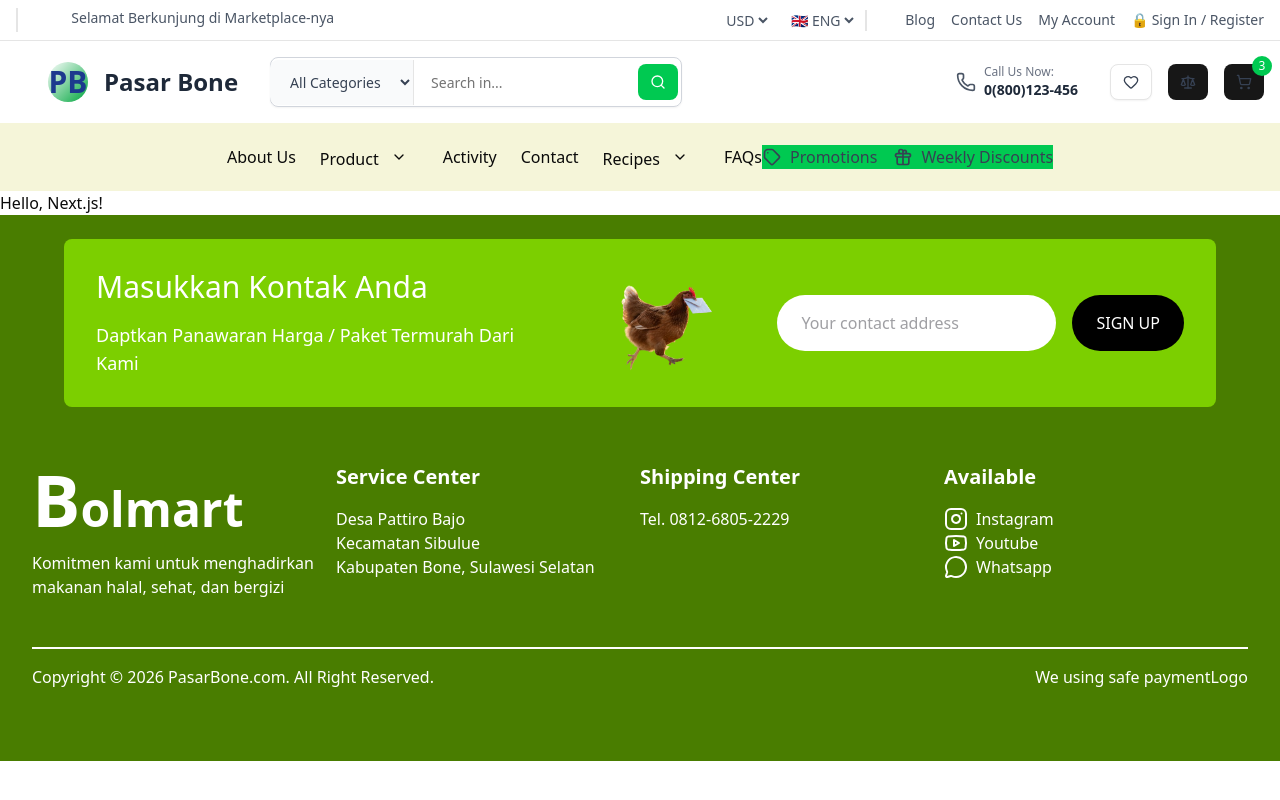
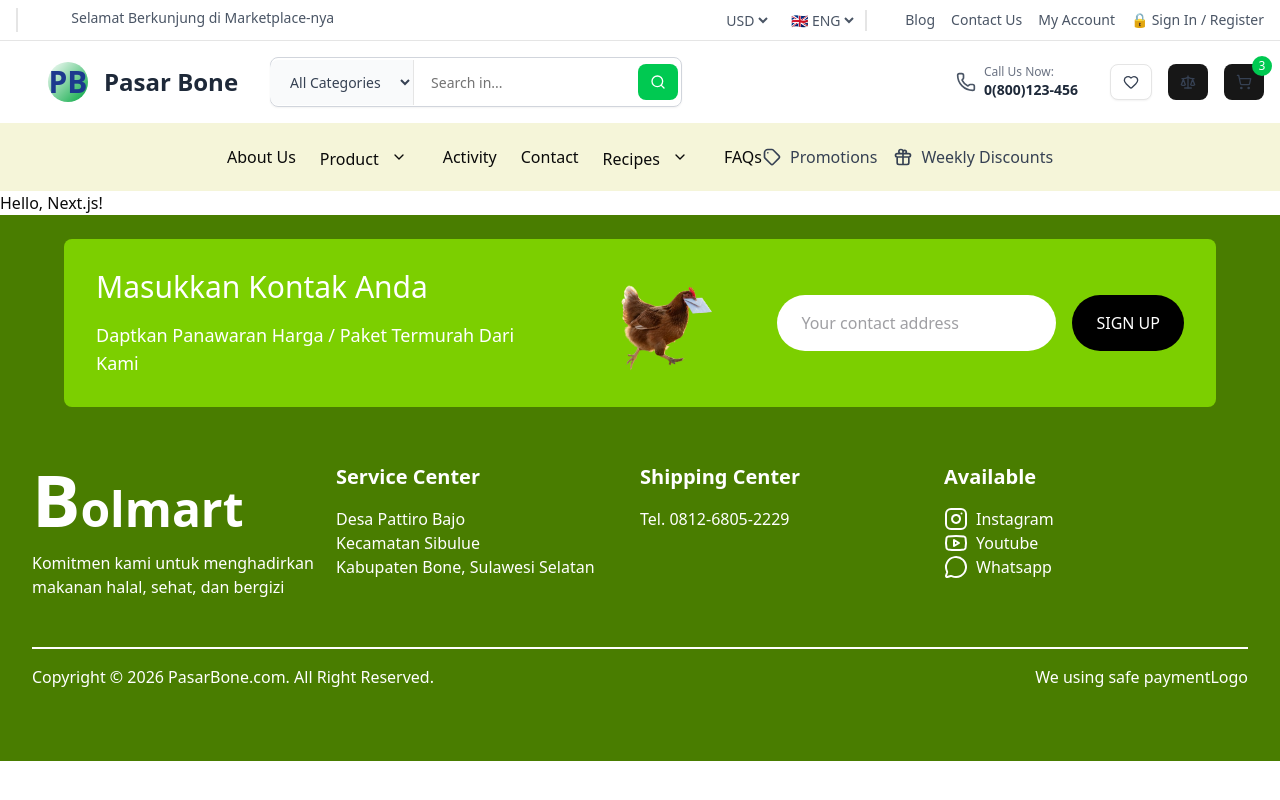
Before and after one commit to bahasacoder/pbfarm, a Next.js app: page / in a window 1280 px wide. Built offline with nearby package versions, Linux system fonts and the light colour scheme.

Commit message:
Refactor header menu layout and remove extra divs
Refactor header menu layout and remove extra divs

```diff
--- a/components/elements/header-menu.tsx
+++ b/components/elements/header-menu.tsx
@@ -80,7 +80,7 @@
 					</ul>
 				</nav>
 			</div>
-			<div className="flex flex-row bg-green-500">
+			<div className="flex flex-row">
 				<div className="flex items-center gap-4">
 							<a href="#" className="flex items-center gap-2 text-gray-700 hover:text-green-500 transition font-medium">
 								<svg className="w-5 h-5" fill="none" stroke="currentColor" viewBox="0 0 24 24">
@@ -99,12 +99,8 @@
 								Weekly Discounts
 							</a>
 				</div>
-
 			</div>
-
-
 		</div>
-
     </>
-	)
+)
 }
```
